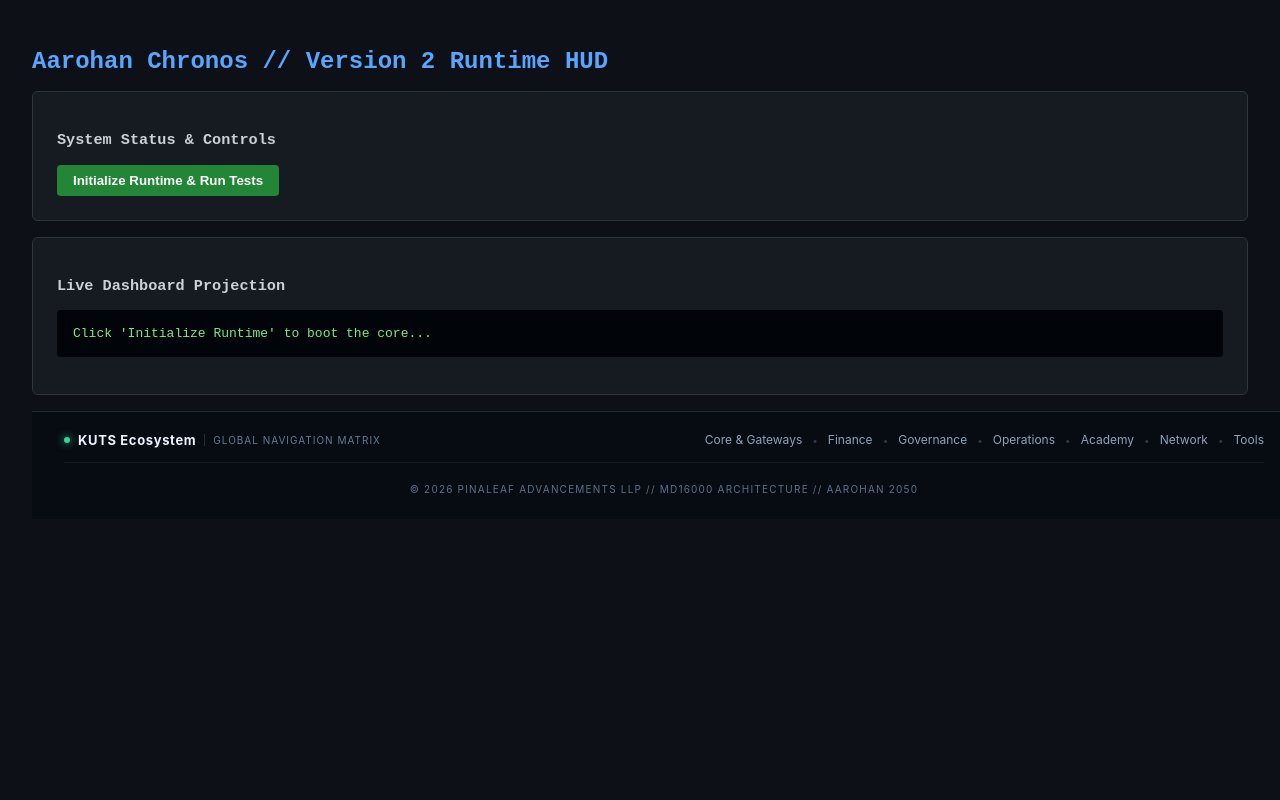
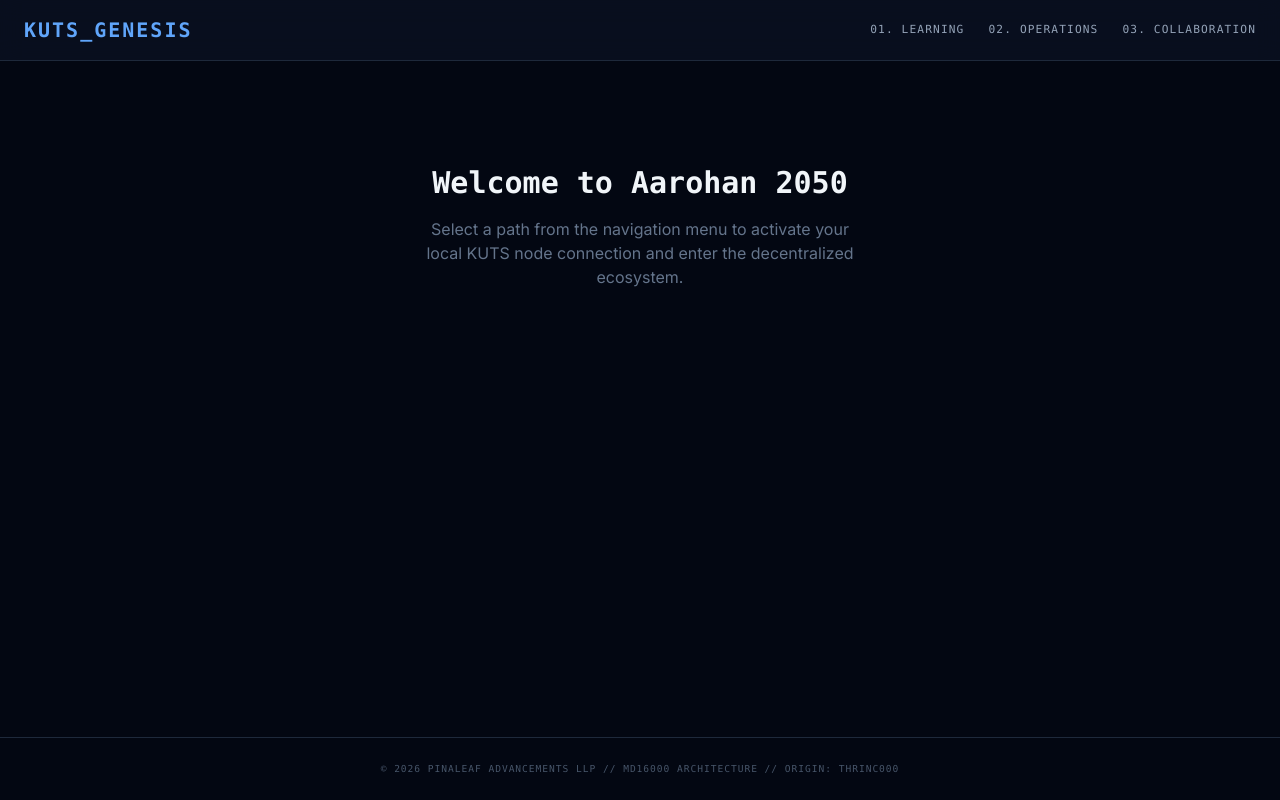
Before and after one commit to sadukakanat/kuts, a website: page index.html in a window 1280 px wide. Drawn offline with nearby package versions, Linux system fonts and the light colour scheme; files whose address does not match are found by name.

Commit message:
Add files via upload

```diff
--- a/index.html
+++ b/index.html
@@ -3,206 +3,107 @@
 <head>
     <meta charset="UTF-8">
     <meta name="viewport" content="width=device-width, initial-scale=1.0">
-  <title>Aarohan Chronos // V2 Runtime HUD</title>
+    <title>KUTS Global Ecosystem | Universal Gateway</title>
+    <script src="https://cdn.tailwindcss.com"></script>
+    <link href="https://fonts.googleapis.com/css2?family=Share+Tech+Mono&family=Inter:wght=300;400;600&display=swap" rel="stylesheet">
     <style>
-    body {
-      font-family: monospace;
-      background: #0d1117;
-      color: #c9d1d9;
-      margin: 0;
-      padding: 2rem;
-    }
-    h1 { color: #58a6ff; font-size: 1.5rem; }
-    .card {
-      background: #161b22;
-      border: 1px solid #30363d;
-      border-radius: 6px;
-      padding: 1.5rem;
-      margin-bottom: 1rem;
-    }
-    button {
-      background: #238636;
-      color: white;
-      border: none;
-      padding: 0.5rem 1rem;
-      border-radius: 4px;
-      cursor: pointer;
-      font-weight: bold;
-    }
-    button:hover { background: #2ea043; }
-    pre { background: #010409; padding: 1rem; border-radius: 4px; overflow-x: auto; color: #7ee787; }
+        body { background-color: #030712; color: #f1f5f9; font-family: 'Inter', sans-serif; }
+        .font-mono { font-family: 'Share Tech Mono', monospace; }
     </style>
 </head>
-<body>
+<body class="min-h-screen flex flex-col">
 
-  <h1>Aarohan Chronos // Version 2 Runtime HUD</h1>
+    <!-- Global Platform Navigation -->
+    <nav class="border-b border-slate-800 bg-slate-900/50 backdrop-blur-md">
+        <div class="max-w-7xl mx-auto px-6 py-4 flex justify-between items-center">
+            <h1 class="text-xl font-bold text-blue-400 font-mono tracking-widest uppercase">KUTS_GENESIS</h1>
+            <div class="flex gap-6 text-[0.7rem] font-mono uppercase tracking-widest text-slate-400">
+                <a href="#" onclick="loadModule('dashboard')" class="hover:text-blue-400">01. Learning</a>
+                <a href="#" onclick="loadModule('compliance')" class="hover:text-blue-400">02. Operations</a>
+                <a href="#" onclick="loadModule('registry')" class="hover:text-blue-400">03. Collaboration</a>
+            </div>
+        </div>
+    </nav>
 
-  <div class="card">
-    <h3>System Status & Controls</h3>
-    <button id="initBtn">Initialize Runtime & Run Tests</button>
+    <!-- Micro-Frontend Container Shell -->
+    <main id="kuts-app-container" class="flex-1 max-w-7xl mx-auto w-full p-6">
+        <div class="text-center mt-20">
+            <h2 class="text-3xl font-bold text-slate-100 font-mono">Welcome to Aarohan 2050</h2>
+            <p class="text-slate-500 mt-4 max-w-md mx-auto">Select a path from the navigation menu to activate your local KUTS node connection and enter the decentralized ecosystem.</p>
         </div>
+    </main>
 
-  <div class="card">
-    <h3>Live Dashboard Projection</h3>
-    <pre id="output">Click 'Initialize Runtime' to boot the core...</pre>
-  </div>
+    <!-- Shared Platform Services -->
+    <footer class="border-t border-slate-800 p-6 text-center text-[0.6rem] font-mono text-slate-600 uppercase tracking-widest">
+        © 2026 PINALEAF ADVANCEMENTS LLP // MD16000 ARCHITECTURE // ORIGIN: THRINC000
+    </footer>
 
-  <!-- Load the main runtime and test suite as a module -->
-  <script type="module">
-    import { ChronosRuntime, ChronosTestSuite } from './index.js';
+    <script>
+        // Orchestration Controller
+        async function loadModule(moduleName) {
+            const container = document.getElementById('kuts-app-container');
+            const path = `./${moduleName}.html`;
 
-    const outputEl = document.getElementById('output');
-    const initBtn = document.getElementById('initBtn');
-
-    initBtn.addEventListener('click', async () => {
-      outputEl.textContent = "Booting Chronos V2 Runtime & executing test suite...\n";
+            console.log("System State: Attempting to fetch:", path);
 
             try {
-        // 1. Initialize Runtime
-        const runtime = new ChronosRuntime();
-        const initStatus = await runtime.initialize();
+                const response = await fetch(path);
+                if (!response.ok) throw new Error(`HTTP ${response.status}`);
 
-        // 2. Run Test Suite
-        const testResults = await ChronosTestSuite.runAllTests();
+                const html = await response.text();
+                const parser = new DOMParser();
+                const doc = parser.parseFromString(html, 'text/html');
 
-        // 3. Get Dashboard Projection
-        const dashboard = runtime.getDashboardState();
+                // Extract content
+                const content = doc.querySelector('main') || doc.body;
+                container.innerHTML = content.innerHTML;
 
-        outputEl.textContent = JSON.stringify({
-          initialization: initStatus,
-          tests: testResults,
-          dashboardState: dashboard
-        }, null, 2);
+                // Revive scripts
+                doc.querySelectorAll('script').forEach(oldScript => {
+                    const newScript = document.createElement('script');
+                    if (oldScript.src) newScript.src = oldScript.src;
+                    else newScript.textContent = oldScript.textContent;
+                    document.body.appendChild(newScript);
+                });
 
+                console.log(`System State: ${moduleName} Module Synchronized.`);
             } catch (err) {
-        outputEl.textContent = `Error during execution: ${err.message}`;
-        console.error(err);
+                console.error("Sync Error:", err);
+                // Fallback for local file:// protocol
+                container.innerHTML = `
+                    <div class="p-6 border border-red-900 bg-red-950/20 text-red-400 font-mono text-xs text-center rounded">
+                        <p>Synchronization Error: ${err.message}</p>
+                        <p class="mt-2">If running locally, please use VS Code "Live Server" to bypass CORS policy.</p>
+                    </div>`;
             }
-    });
-  </script>
-<!-- KUTS Universal Domain Footer -->
-<footer class="kuts-domain-footer">
-    <div class="footer-container">
-        <div class="footer-brand">
-            <span class="brand-dot"></span>
-            <strong>KUTS Ecosystem</strong>
-            <small>Global Navigation Matrix</small>
-        </div>
-        <nav class="domain-nav" aria-label="System Domains">
-            <a href="../KUTS-Module-Menu.html?filter=core" class="domain-link">Core & Gateways</a>
-            <span class="divider" aria-hidden="true">•</span>
-            <a href="../KUTS-Module-Menu.html?filter=finance" class="domain-link">Finance</a>
-            <span class="divider" aria-hidden="true">•</span>
-            <a href="../KUTS-Module-Menu.html?filter=governance" class="domain-link">Governance</a>
-            <span class="divider" aria-hidden="true">•</span>
-            <a href="../KUTS-Module-Menu.html?filter=operations" class="domain-link">Operations</a>
-            <span class="divider" aria-hidden="true">•</span>
-            <a href="../KUTS-Module-Menu.html?filter=academy" class="domain-link">Academy</a>
-            <span class="divider" aria-hidden="true">•</span>
-            <a href="../KUTS-Module-Menu.html?filter=network" class="domain-link">Network</a>
-            <span class="divider" aria-hidden="true">•</span>
-            <a href="../KUTS-Module-Menu.html?filter=tools" class="domain-link">Tools</a>
-        </nav>
-    </div>
-    <div class="footer-bottom">
-        <p> © 2026 PINALEAF ADVANCEMENTS LLP // MD16000 ARCHITECTURE // AAROHAN 2050 </p>
-    </div>
+        } // <-- Fixed: removed extra floating brace
 
-    <style>
-        .kuts-domain-footer {
-            width: 100%;
-            background: rgba(7, 11, 18, 0.92);
-            border-top: 1px solid #1e2a3a;
-            padding: 20px 24px 14px;
-            margin-top: auto;
-            font-family: 'Inter', ui-sans-serif, system-ui, sans-serif;
-            color: #91a1b8;
+        // Ecosystem Manifest Initializer
+        async function initializeEcosystem() {
+            try {
+                // Points to the Assets sub-folder from the root
+                const response = await fetch('./Assets/manifest.json');
+                if (!response.ok) throw new Error(`HTTP Error: ${response.status}`);
+
+                const ecosystemManifest = await response.json();
+                console.log("System State: Manifest synchronized successfully.");
+
+                // Ensure renderDynamicNavigation exists before calling it
+                if (typeof renderDynamicNavigation === 'function') {
+                    renderDynamicNavigation(ecosystemManifest);
                 }
-        .footer-container {
-            max-width: 1200px;
-            margin: 0 auto;
-            display: flex;
-            flex-wrap: wrap;
-            justify-content: space-between;
-            align-items: center;
-            gap: 16px;
-        }
-        .footer-brand {
-            display: flex;
-            align-items: center;
-            gap: 8px;
-            font-size: 13px;
-            color: #edf4ff;
-        }
-        .footer-brand strong {
-            letter-spacing: 0.05em;
-        }
-        .footer-brand small {
-            color: #687a93;
-            font-size: 10px;
-            text-transform: uppercase;
-            letter-spacing: 0.1em;
-            border-left: 1px solid #1e2a3a;
-            padding-left: 8px;
-        }
-        .brand-dot {
-            width: 6px;
-            height: 6px;
-            background: #35d39a;
-            border-radius: 50%;
-            box-shadow: 0 0 8px #35d39a;
-        }
-        .domain-nav {
-            display: flex;
-            flex-wrap: wrap;
-            align-items: center;
-            gap: 10px;
-            font-size: 12px;
-        }
-        .domain-link {
-            color: #91a1b8;
-            text-decoration: none;
-            transition: color 0.15s ease;
-        }
-        .domain-link:hover {
-            color: #61a5ff;
-            text-decoration: underline;
-        }
-        .divider {
-            color: #2a3b51;
-            font-size: 10px;
-        }
-        .footer-bottom {
-            max-width: 1200px;
-            margin: 14px auto 0;
-            padding-top: 10px;
-            border-top: 1px solid rgba(30, 42, 58, 0.5);
-            text-align: center;
-            font-size: 10px;
-            color: #5f7088;
-            letter-spacing: 0.12em;
-            text-transform: uppercase;
-        }
-        @media (max-width: 768px) {
-            .footer-container {
-                flex-direction: column;
-                align-items: flex-start;
-            }
-            .domain-nav {
-                gap: 8px;
-            }
-            .divider {
-                display: none;
-            }
-            .domain-link {
-                background: #0d1420;
-                border: 1px solid #1e2a3a;
-                padding: 4px 8px;
-                border-radius: 6px;
-                font-size: 11px;
+            } catch (err) {
+                console.error("Manifest Sync Error:", err);
+                document.getElementById('kuts-app-container').innerHTML = `
+                    <div class="p-6 border border-red-900 bg-red-950/20 text-red-400 font-mono text-xs text-center rounded">
+                        <p>Ecosystem Initialization Failed: ${err.message}</p>
+                        <p class="mt-2">Please ensure manifest.json is inside your Assets folder and valid.</p>
+                    </div>`;
             }
         }
-    </style>
-</footer>
+
+        // Run on page load if needed
+        window.addEventListener('DOMContentLoaded', initializeEcosystem);
+    </script>
 </body>
 </html>
```
Also changed, not shown: compliance.html (+2 -56 lines). Lines whose indentation alone changed are shown as unchanged.
